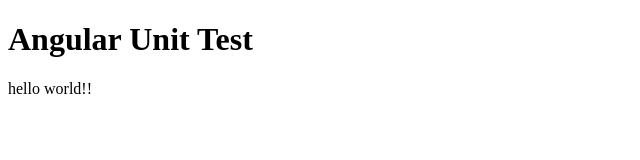
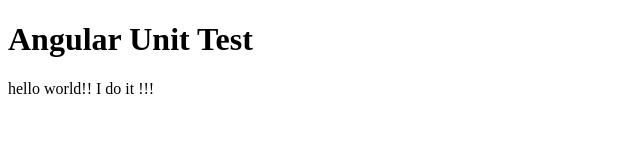
Before and after one commit to sunrun93/unit-test, an Angular app: page / in a window 1280 px wide. Shown: the top 160 px of the page, without its empty margins (0-640 px from the left). Built offline with nearby package versions, Linux system fonts and the light colour scheme.

Commit message:
yest nginx

```diff
--- a/src/app/app.component.html
+++ b/src/app/app.component.html
@@ -1,2 +1,3 @@
 <h1>{{title}}</h1>
 hello world!!
+I do it !!!
```
